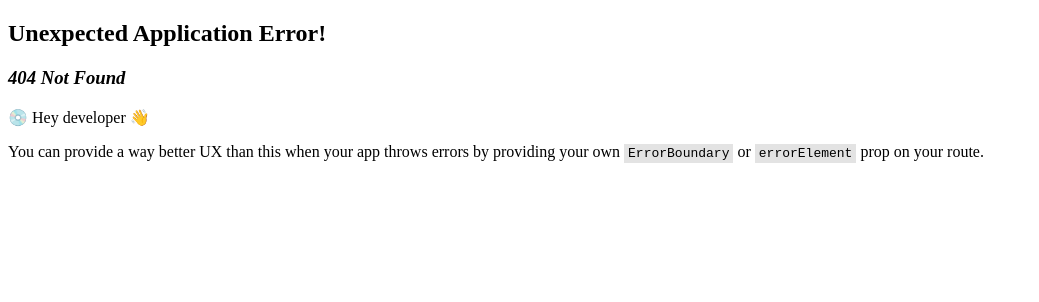
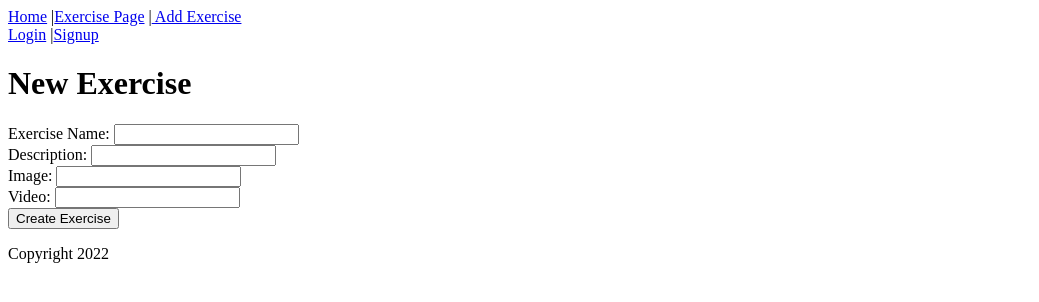
Before and after one commit to ImJustRob/gym-fitness-app-frontend, a React (Vite) app: page /exercises/new in a window 1280 px wide. Before the commit this address had no page. Shown: the top 302 px of the page, without its empty margins (0-1039 px from the left). Built offline with nearby package versions, Linux system fonts and the light colour scheme.

Commit message:
added exercise index page and exercise new page also added logic to header for sign in and out

```diff
--- a/src/App.jsx
+++ b/src/App.jsx
@@ -1,9 +1,12 @@
+import axios from "axios";
 import { createBrowserRouter, RouterProvider, Outlet } from "react-router-dom";
 
 import { Header } from "./Header";
 import { SignupPage } from "./SignupPage";
 import { LoginPage } from "./LoginPage";
 import { ExercisesPage } from "./ExercisesPage";
+import { ExercisesIndexPage } from "./ExercisesIndexPage";
+import { ExercisesNewPage } from "./ExercisesNewPage";
 import { Footer } from "./Footer";
 
 const router = createBrowserRouter([
@@ -28,6 +31,14 @@ const router = createBrowserRouter([
         path: "/login",
         element: <LoginPage />,
       },
+      {
+        path: "/exercises",         element: <ExercisesIndexPage />,
+        loader: () => axios.get("http://localhost:3000/exercises.json").then((response) => response.data),
+      },
+      {
+                 path: "/exercises/new",
+                 element: <ExercisesNewPage />,
+               },
     ],
   },
 ]);
--- /dev/null
+++ b/src/ExercisesIndexPage.jsx
@@ -0,0 +1,19 @@
+import { useLoaderData, useNavigate } from "react-router-dom";
+
+import { ExercisesIndex } from "./ExercisesIndex";
+
+export function ExercisesIndexPage() {
+  const exercises = useLoaderData();
+  const navigate = useNavigate();
+
+  const handleShow = (exercise) => {
+    console.log("handleShow", exercise);
+    navigate(`/exercises/${exercise.id}`);
+  };
+
+  return (
+    <div>
+      <ExercisesIndex exercises={exercises} onShow={handleShow} />
+    </div>
+  );
+}
--- /dev/null
+++ b/src/ExercisesNewPage.jsx
@@ -0,0 +1,22 @@
+import axios from "axios";
+import { useNavigate } from "react-router-dom";
+
+import { ExercisesNew } from "./ExercisesNew";
+
+export function ExercisesNewPage() {
+  const navigate = useNavigate();
+
+  const handleCreate = (params) => {
+    console.log("handleCreate", params);
+    axios.post("http://localhost:3000/exercises.json", params).then((response) => {
+      console.log(response);
+      navigate("/photos");
+    });
+  };
+
+  return (
+    <div>
+      <ExercisesNew onCreate={handleCreate} />
+    </div>
+  );
+}
--- a/src/Header.jsx
+++ b/src/Header.jsx
@@ -1,15 +1,28 @@
 import { Link } from "react-router-dom";
-
-// ...
-
+import {LogoutLink} from "./LogoutLink";
 
 export function Header() {
+  let authenticationLinks;
+  if (localStorage.jwt === undefined) {
+    authenticationLinks = (
+      <div>
+        <a href="/login">Login</a> |
+        <a href="/signup">Signup</a>
+      </div>
+    )
+  }  else {
+    authenticationLinks = (
+      <LogoutLink />
+    )
+  }
     return (
       <header>
         <nav>
-          <a href="#">Home</a> | <a href="#">Link</a>
+          <Link to="/">Home</Link> |
+          <Link to="exercises">Exercise Page</Link> |
+          <Link to="exercises/new"> Add Exercise</Link>
         </nav>
-          <Link to="/signup">Signup</Link>
+        {authenticationLinks}
       </header>
     )
   }
```
